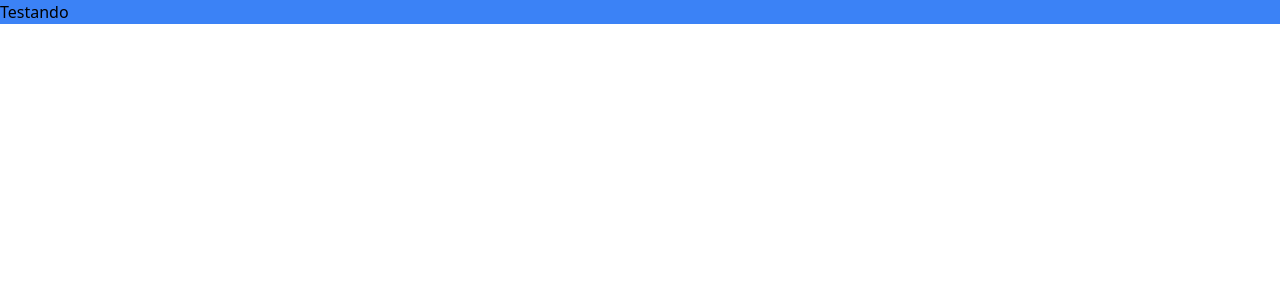
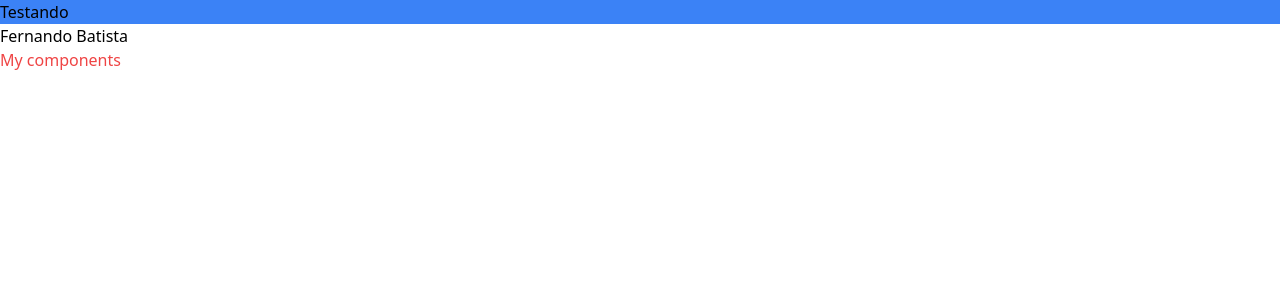
Before and after one commit to nando09/dashboard, a Vue app: page / in a window 1280 px wide. Shown: the top 300 px of the page. Built offline with nearby package versions, Linux system fonts and the light colour scheme.

Commit message:
Script setup test

```diff
--- /dev/null
+++ b/src/components/MyComponents.vue
@@ -0,0 +1,3 @@
+<template>
+    <h2 class="text-red-500">My components </h2>
+</template>
--- a/src/views/Home.vue
+++ b/src/views/Home.vue
@@ -2,14 +2,11 @@
   <div class="bg-blue-500">
     <h1>Testando</h1>
   </div>
+  <p>{{ name }}</p>
+  <MyComponents />
 </template>
 
-<script>
-// @ is an alias to /src
-
-export default {
-  name: 'Home',
-  components: {
-  }
-}
+<script setup>
+import MyComponents from '../components/MyComponents.vue';
+const name = 'Fernando Batista'
 </script>
```
